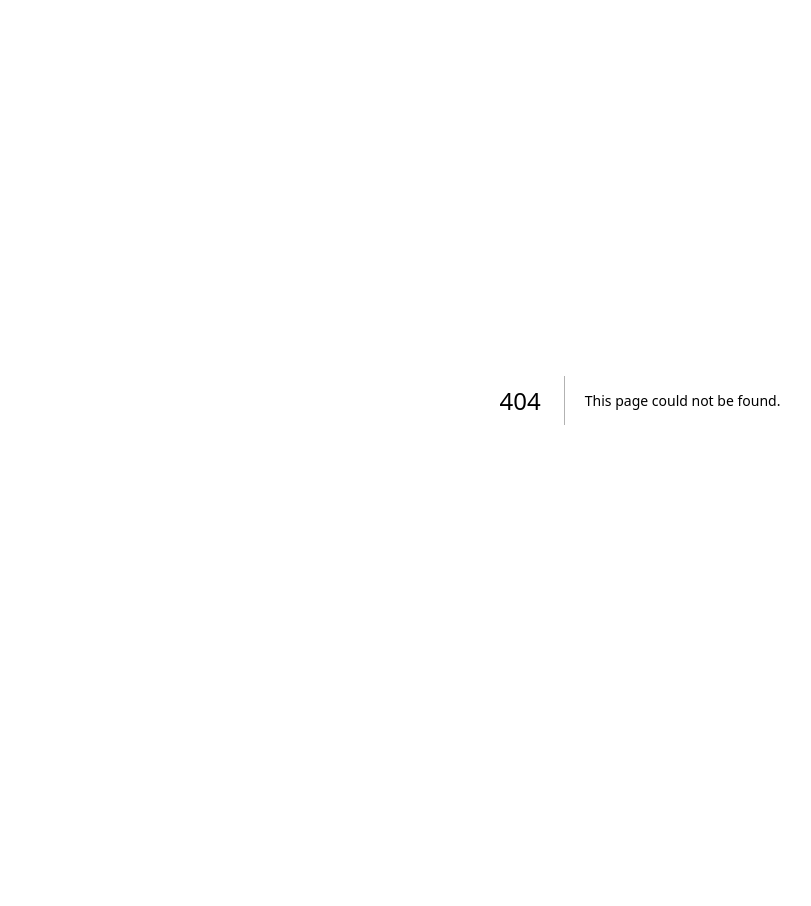
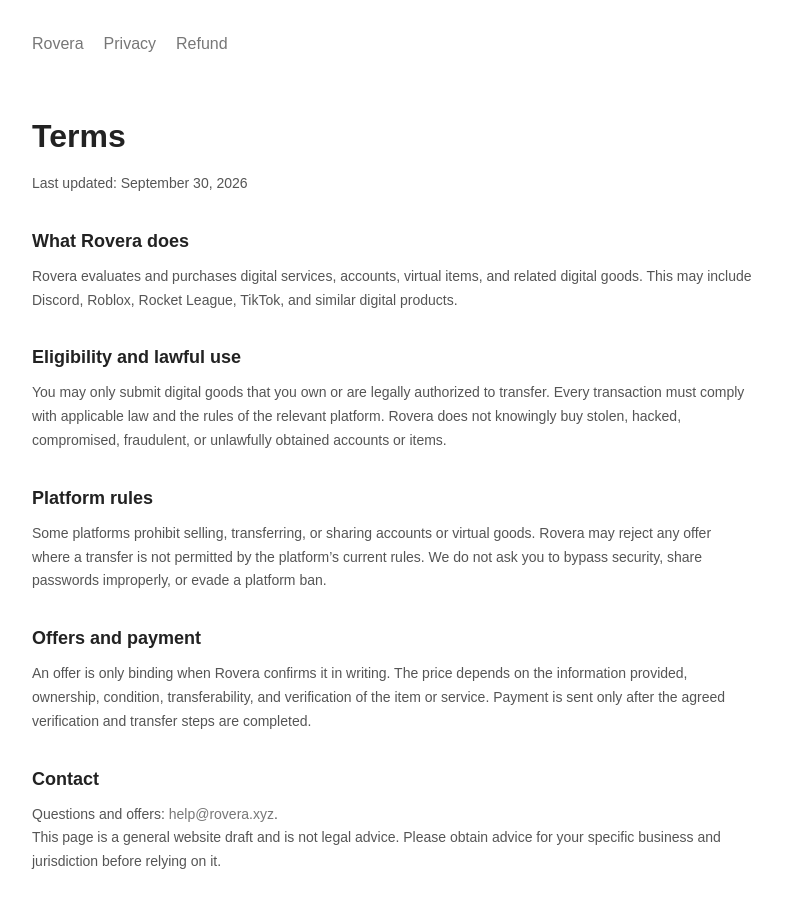
Before and after one commit to sw8tx/rovera, a Next.js app: page /tos in a window 1280 px wide. Before the commit this address had no page. Shown: the whole page, without its empty margins (0-811 px from the left). Before the commit the page ends 800 px from the top, so only its background shows below. Built offline with nearby package versions, Linux system fonts and the light colour scheme.

Commit message:
Add legal navigation and policy pages

```diff
--- a/app/globals.css
+++ b/app/globals.css
@@ -22,6 +22,8 @@ body {
 
 .rovera-page {
   min-height: 100vh;
+  display: flex;
+  flex-direction: column;
   background: #ffffff;
 }
 
@@ -41,3 +43,71 @@ body {
   filter: invert(1) grayscale(1) contrast(2);
   mix-blend-mode: multiply;
 }
+
+.rovera-footer {
+  display: flex;
+  gap: 20px;
+  padding: 22px 24px;
+  margin-top: auto;
+}
+
+.rovera-footer a {
+  color: #8b8b8b;
+  font-size: 12px;
+  text-decoration: none;
+}
+
+.rovera-footer a:hover {
+  color: #222222;
+}
+
+.legal-page {
+  min-height: 100vh;
+  padding: 32px;
+  background: #ffffff;
+  color: #222222;
+}
+
+.legal-page nav {
+  display: flex;
+  gap: 20px;
+  margin-bottom: 56px;
+}
+
+.legal-page nav a,
+.legal-page a {
+  color: #777777;
+  text-decoration: none;
+}
+
+.legal-page nav a:hover,
+.legal-page a:hover {
+  color: #111111;
+}
+
+.legal-content {
+  max-width: 720px;
+}
+
+.legal-content h1 {
+  margin: 0 0 12px;
+  font-size: 32px;
+  font-weight: 600;
+}
+
+.legal-content h2 {
+  margin: 32px 0 10px;
+  font-size: 18px;
+  font-weight: 600;
+}
+
+.legal-content p,
+.legal-content li {
+  color: #555555;
+  font-size: 14px;
+  line-height: 1.7;
+}
+
+.legal-content ul {
+  padding-left: 20px;
+}
--- a/app/page.tsx
+++ b/app/page.tsx
@@ -4,6 +4,11 @@ export default function Page() {
       <header className="rovera-taskbar">
         <img className="rovera-logo" src="/rovera-logo.png" alt="Rovera" />
       </header>
+      <footer className="rovera-footer" aria-label="Legal pages">
+        <a href="/tos">Terms</a>
+        <a href="/privacy">Privacy</a>
+        <a href="/refund">Refund</a>
+      </footer>
     </main>
   )
 }
--- /dev/null
+++ b/app/privacy/page.tsx
@@ -0,0 +1,31 @@
+export default function PrivacyPage() {
+  return (
+    <main className="legal-page">
+      <nav aria-label="Legal pages">
+        <a href="/">Rovera</a>
+        <a href="/tos">Terms</a>
+        <a href="/refund">Refund</a>
+      </nav>
+      <article className="legal-content">
+        <h1>Privacy</h1>
+        <p>Last updated: September 30, 2026</p>
+
+        <h2>Information we receive</h2>
+        <p>When you contact Rovera, we may receive your email address, messages, offer details, account or item information, proof of ownership, payment details, and information needed to review a transaction.</p>
+
+        <h2>How we use information</h2>
+        <p>We use this information to respond to inquiries, verify ownership and eligibility, evaluate offers, complete payments, prevent fraud, resolve disputes, and comply with legal obligations.</p>
+
+        <h2>Sharing</h2>
+        <p>We may share information with payment providers, fraud-prevention providers, professional advisers, or authorities where necessary to provide the service, protect users, or comply with law. We do not sell personal information as a standalone product.</p>
+
+        <h2>Retention and security</h2>
+        <p>We keep information only as long as reasonably needed for the purposes above, including accounting, dispute, and legal requirements. No online service can guarantee absolute security, so please do not send unnecessary passwords or sensitive data.</p>
+
+        <h2>Your questions</h2>
+        <p>For privacy questions or requests, contact <a href="mailto:help@rovera.xyz">help@rovera.xyz</a>.</p>
+        <p>This page is a general website draft and is not legal advice.</p>
+      </article>
+    </main>
+  )
+}
--- /dev/null
+++ b/app/refund/page.tsx
@@ -0,0 +1,28 @@
+export default function RefundPage() {
+  return (
+    <main className="legal-page">
+      <nav aria-label="Legal pages">
+        <a href="/">Rovera</a>
+        <a href="/tos">Terms</a>
+        <a href="/privacy">Privacy</a>
+      </nav>
+      <article className="legal-content">
+        <h1>Refunds</h1>
+        <p>Last updated: September 30, 2026</p>
+
+        <h2>Before payment</h2>
+        <p>You may withdraw an offer at any time before Rovera confirms the transaction and sends payment. Please contact us as soon as possible if information changes.</p>
+
+        <h2>After payment</h2>
+        <p>Because digital goods can be transferred and used immediately, completed purchases are generally final. A refund may be considered where Rovera has materially misrepresented the agreed transaction, payment was duplicated, or a legal consumer right requires a refund.</p>
+
+        <h2>Review process</h2>
+        <p>Send the transaction details and the reason for your request to <a href="mailto:help@rovera.xyz">help@rovera.xyz</a>. We may request reasonable evidence and will review each case fairly. We cannot refund losses caused by false information, unauthorized transfers, fraud, or a breach of platform rules.</p>
+
+        <h2>Chargebacks and disputes</h2>
+        <p>Please contact us before filing a payment dispute so we can investigate. Nothing here limits rights that cannot legally be excluded.</p>
+        <p>This page is a general website draft and is not legal advice.</p>
+      </article>
+    </main>
+  )
+}
--- /dev/null
+++ b/app/tos/page.tsx
@@ -0,0 +1,31 @@
+export default function TermsPage() {
+  return (
+    <main className="legal-page">
+      <nav aria-label="Legal pages">
+        <a href="/">Rovera</a>
+        <a href="/privacy">Privacy</a>
+        <a href="/refund">Refund</a>
+      </nav>
+      <article className="legal-content">
+        <h1>Terms</h1>
+        <p>Last updated: September 30, 2026</p>
+
+        <h2>What Rovera does</h2>
+        <p>Rovera evaluates and purchases digital services, accounts, virtual items, and related digital goods. This may include Discord, Roblox, Rocket League, TikTok, and similar digital products.</p>
+
+        <h2>Eligibility and lawful use</h2>
+        <p>You may only submit digital goods that you own or are legally authorized to transfer. Every transaction must comply with applicable law and the rules of the relevant platform. Rovera does not knowingly buy stolen, hacked, compromised, fraudulent, or unlawfully obtained accounts or items.</p>
+
+        <h2>Platform rules</h2>
+        <p>Some platforms prohibit selling, transferring, or sharing accounts or virtual goods. Rovera may reject any offer where a transfer is not permitted by the platform’s current rules. We do not ask you to bypass security, share passwords improperly, or evade a platform ban.</p>
+
+        <h2>Offers and payment</h2>
+        <p>An offer is only binding when Rovera confirms it in writing. The price depends on the information provided, ownership, condition, transferability, and verification of the item or service. Payment is sent only after the agreed verification and transfer steps are completed.</p>
+
+        <h2>Contact</h2>
+        <p>Questions and offers: <a href="mailto:help@rovera.xyz">help@rovera.xyz</a>.</p>
+        <p>This page is a general website draft and is not legal advice. Please obtain advice for your specific business and jurisdiction before relying on it.</p>
+      </article>
+    </main>
+  )
+}
```
